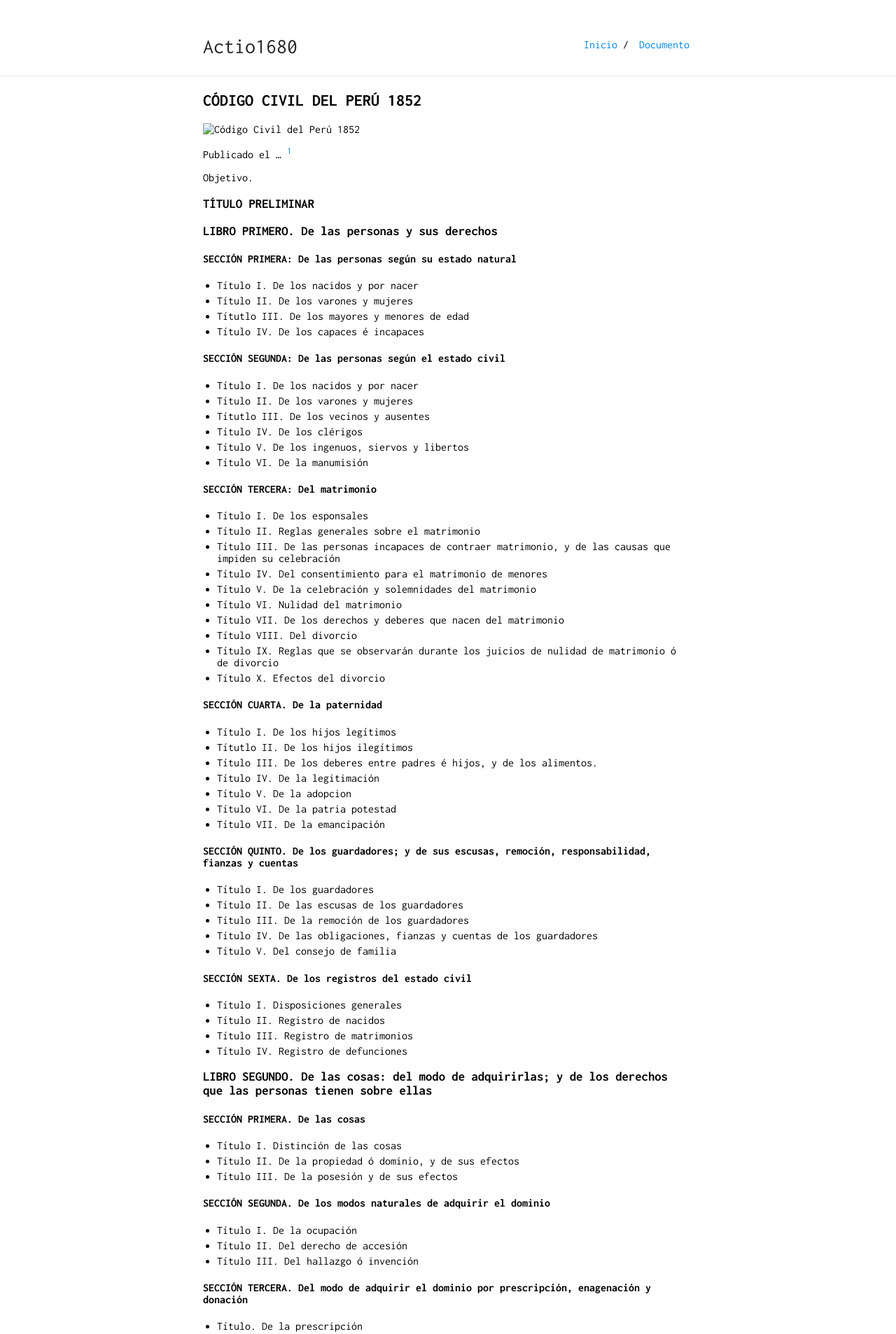
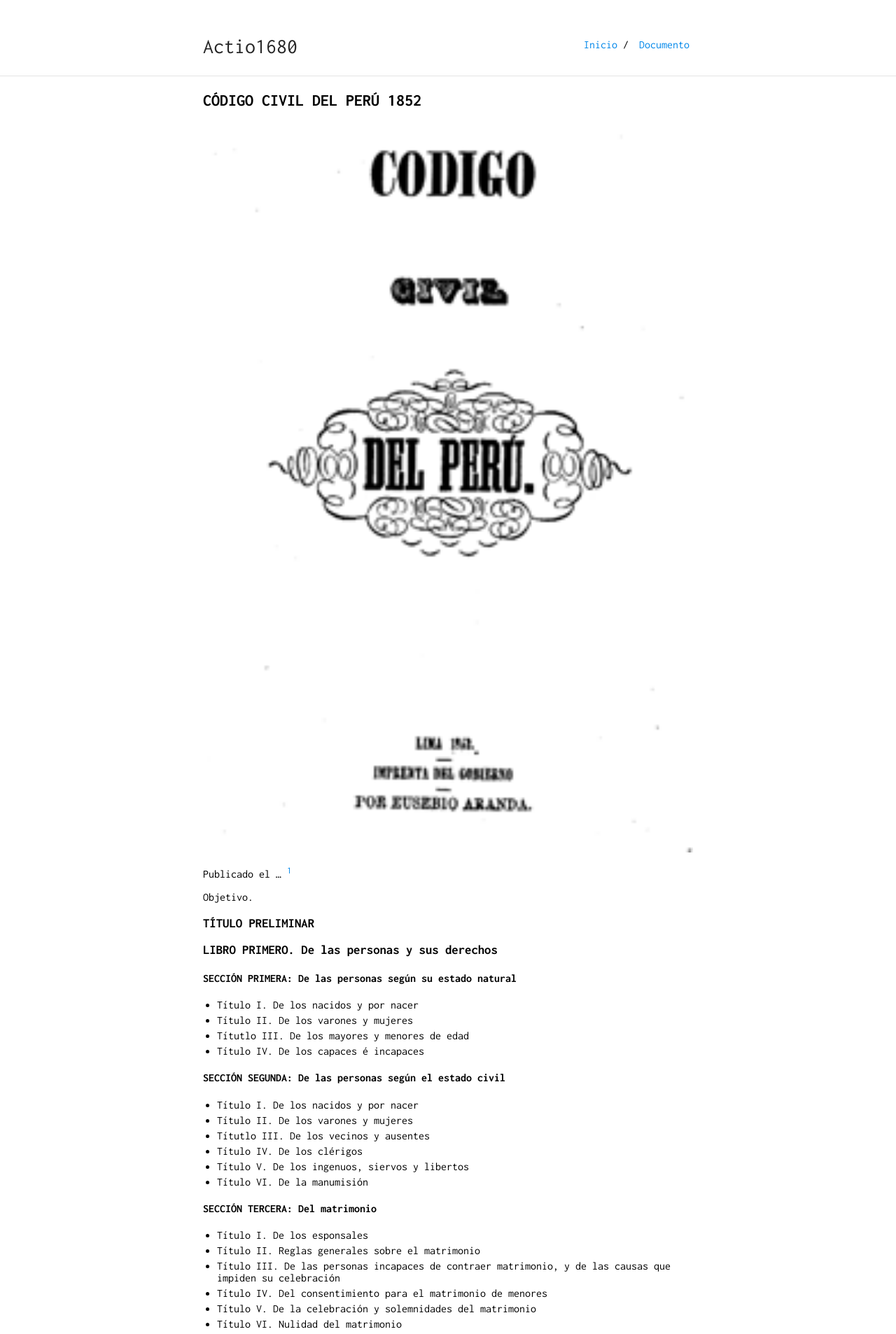
Before and after one commit to actio1680/actio1680.github.io, a Jekyll site: the page built from cc1852.md, in a window 1280 px wide. Shown: the top 1906 px of the page at 70% size. Built offline with Jekyll 4.4.1, drawn with Linux system fonts in a browser that asks for light colours; our own code applies the rules of GitHub Pages for plain Markdown files.

Commit message:
Update cc1852.md

```diff
--- a/cc1852.md
+++ b/cc1852.md
@@ -2,7 +2,7 @@
 layout: default
 ---
 ## CÓDIGO CIVIL DEL PERÚ 1852
-![Código Civil del Perú 1852](_image/portadacc1852.png)
+![Código Civil del Perú 1852](https://github.com/actio1680/actio1680.github.io/blob/main/_image/portadacc1852.png)
 
 Publicado el ... [^1]
 
```
